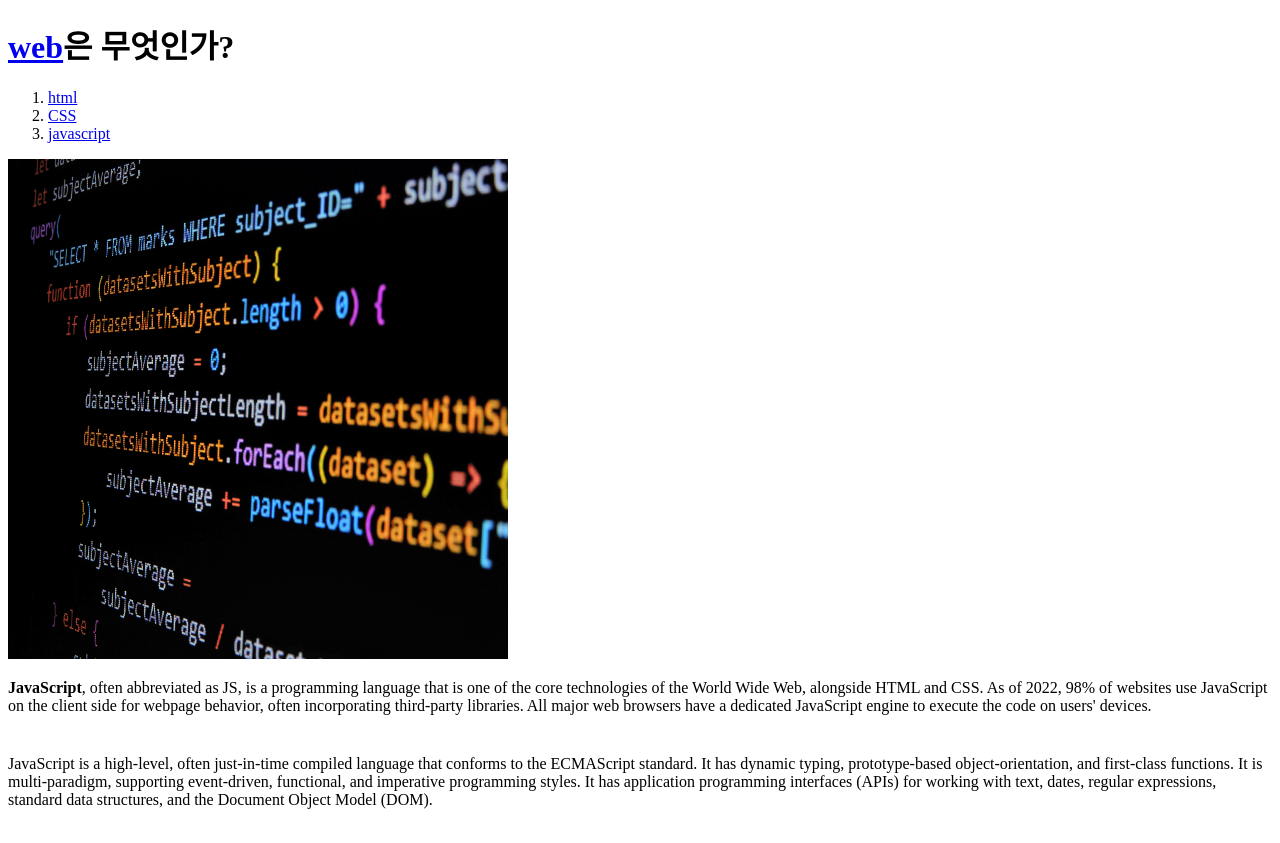
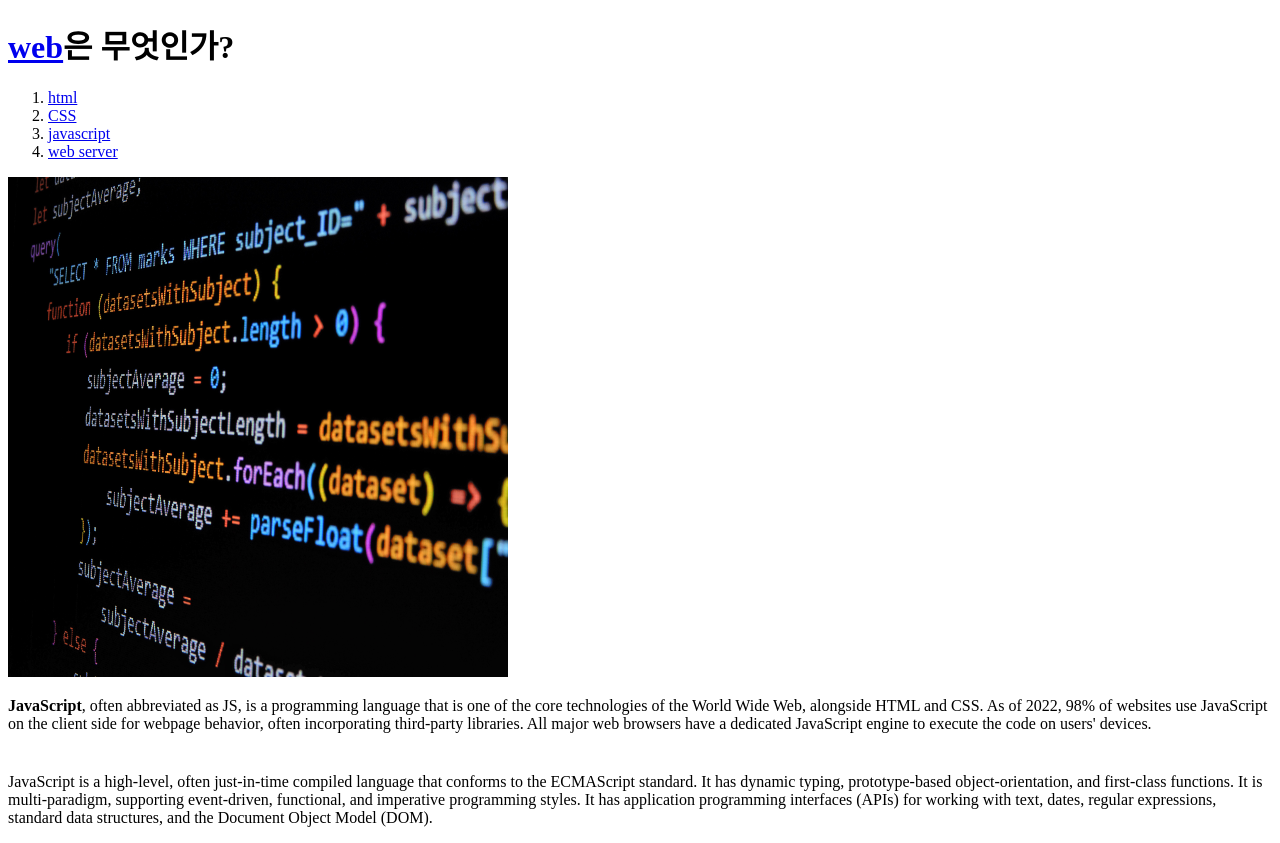
Before and after one commit to ej50221/my-first-web-site, a plain HTML site: page 3.html in a window 1280 px wide. Drawn offline with Linux system fonts and the light colour scheme.

Commit message:
Update 3.html

```diff
--- a/3.html
+++ b/3.html
@@ -10,6 +10,7 @@
         <li><a href="1.html">html</a></li>
         <li><a href="2.html">CSS</a></li>
         <li><a href="3.html">javascript</a></li>
+         <li><a href="2.html">web server</a></li>
     </ol>
     <img src="javascript.jpg" alt="javascript image" width="500" height="500">
 
```
